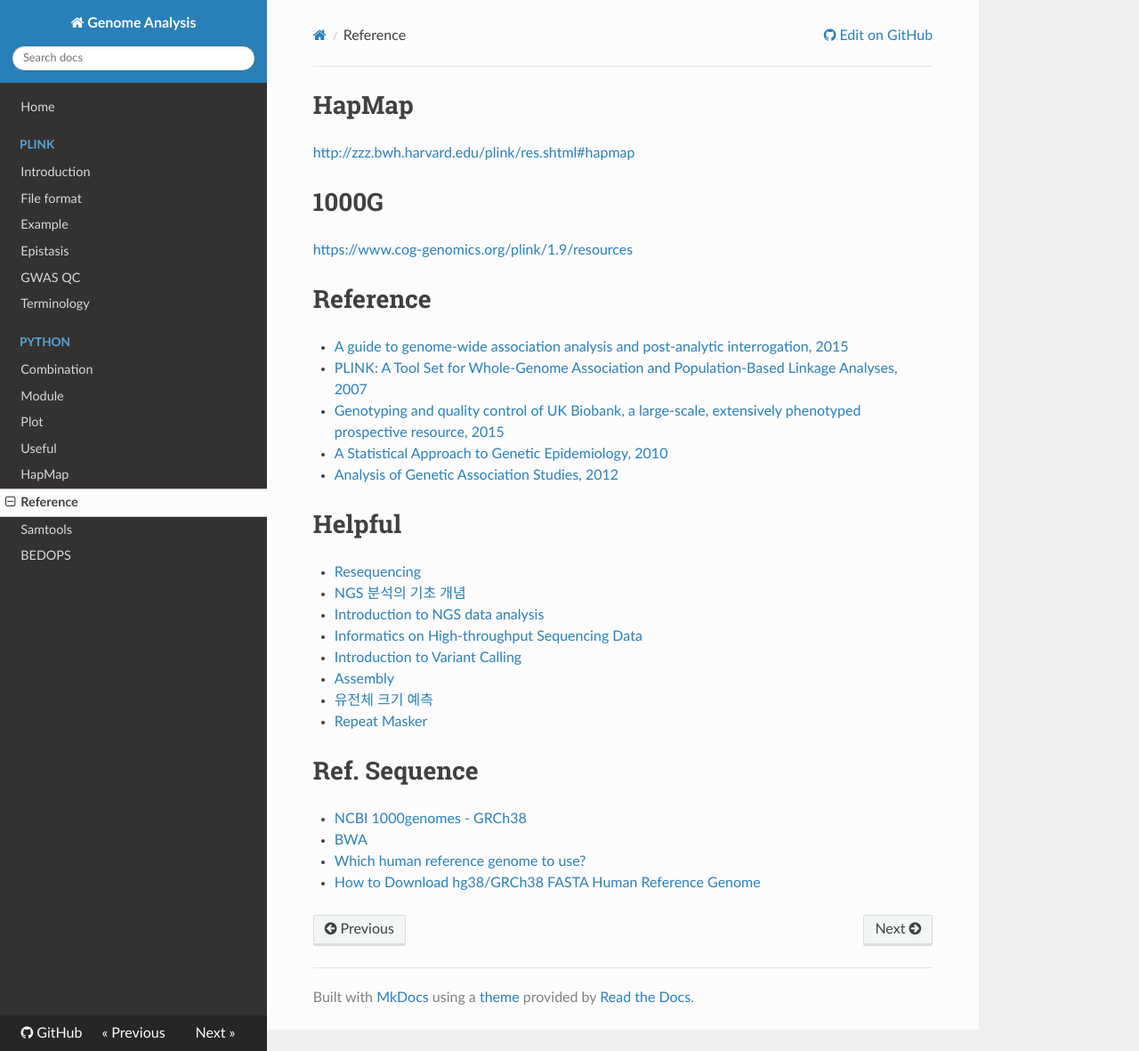
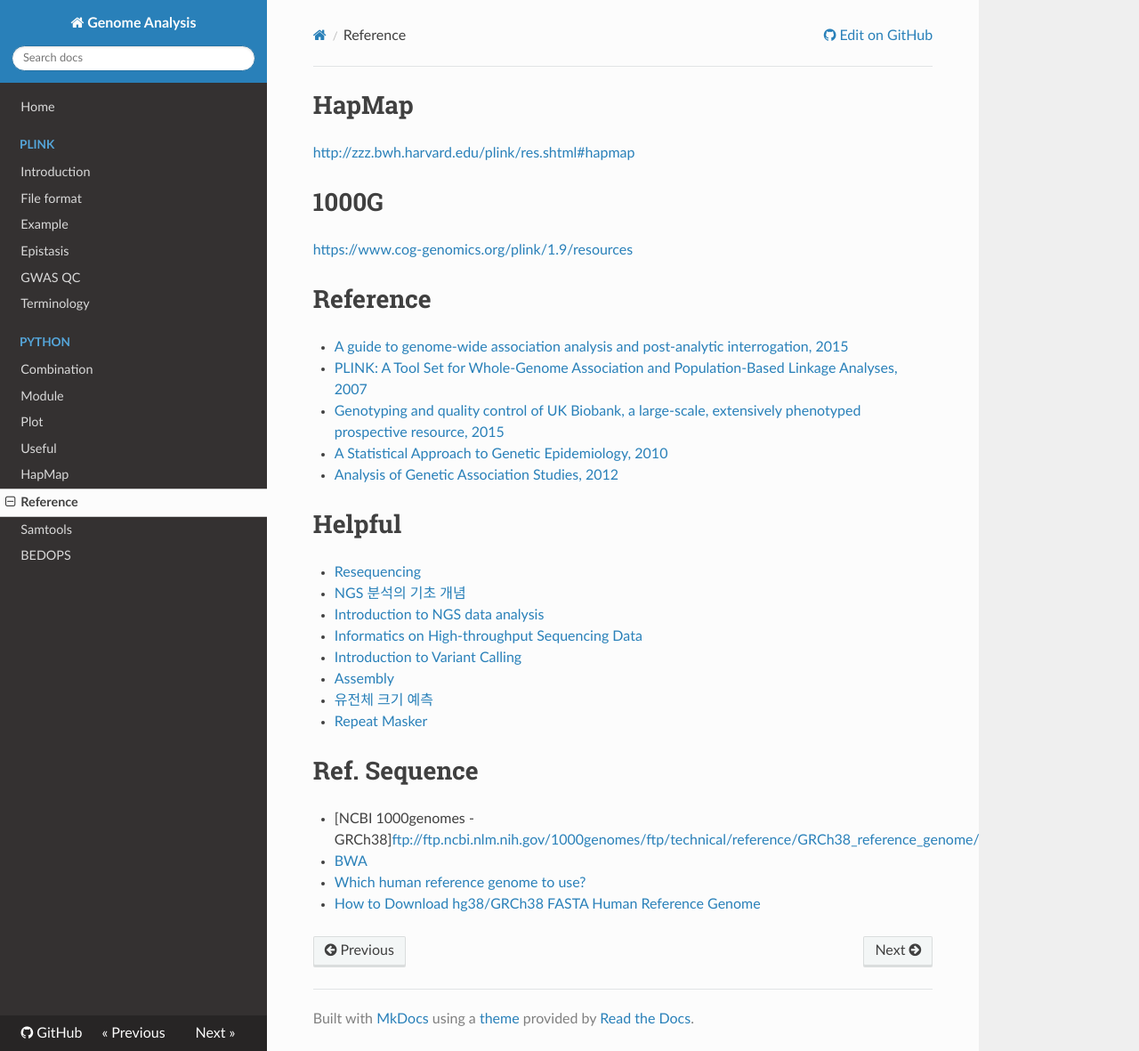
Before and after one commit to WonyoungCho/plink, an MkDocs documentation site: the page built from docs/data_ref.md, in a window 1280 px wide and 1181 px high. Shown: the whole window at 89% size. Built offline with MkDocs 1.6.1, drawn with Linux system fonts in a browser that asks for light colours; nearby versions of some CDN libraries; old or Windows-style settings are respelled for this version of MkDocs.

Commit message:
Update data_ref.md

```diff
--- a/docs/data_ref.md
+++ b/docs/data_ref.md
@@ -23,7 +23,7 @@
 
 # Ref. Sequence
 
-- [NCBI 1000genomes - GRCh38](ftp://ftp.ncbi.nlm.nih.gov/1000genomes/ftp/technical/reference/GRCh38_reference_genome/)
+- [NCBI 1000genomes - GRCh38]<ftp://ftp.ncbi.nlm.nih.gov/1000genomes/ftp/technical/reference/GRCh38_reference_genome/>
 - [BWA](https://github.com/lh3/bwa/blob/master/bwakit/run-gen-ref)
 - [Which human reference genome to use?](http://lh3.github.io/2017/11/13/which-human-reference-genome-to-use)
 - [How to Download hg38/GRCh38 FASTA Human Reference Genome](https://www.gungorbudak.com/blog/2018/05/16/how-to-download-hg38-grch38-fasta-human-reference-genome/)
```
